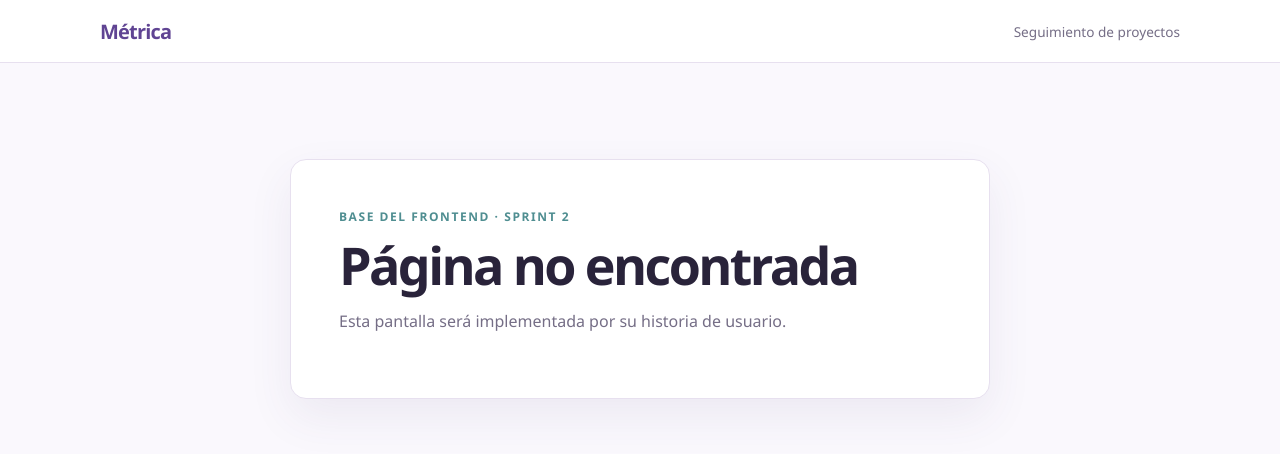
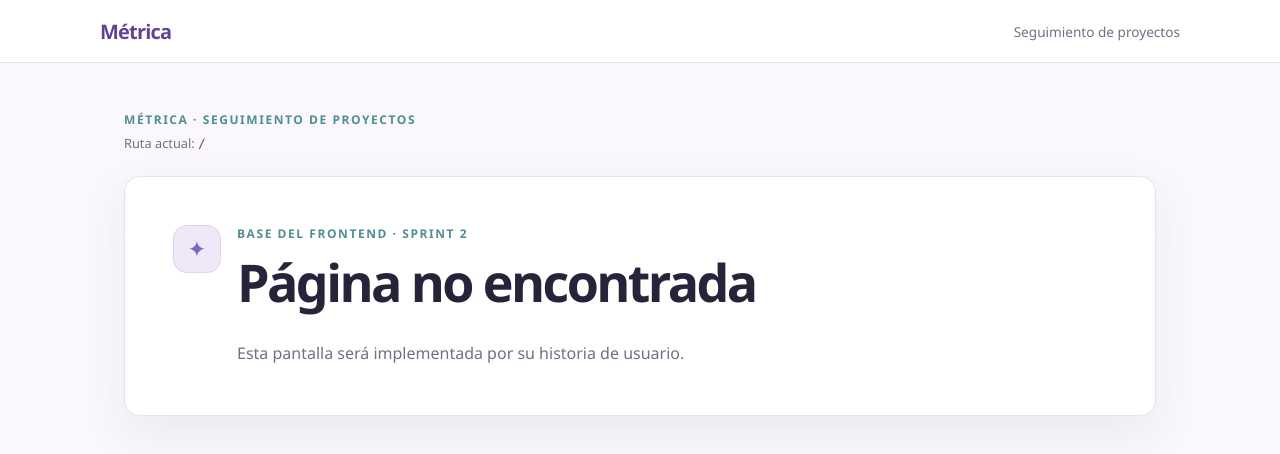
Before and after one commit to MoyaCarlos/seguimiento-medicion, a React (Vite) app in the folder web/: page / in a window 1280 px wide. Shown: the top 454 px of the page. Built offline with nearby package versions, Linux system fonts and the light colour scheme.

Commit message:
REFACTOR: integrar shell visual del frontend
Aprovecha la propuesta de Canvas en la navegación compartida y los placeholders sin introducir dependencias nuevas ni mocks de API.

Co-authored-by: Copilot <223556219+Copilot@users.noreply.github.com>

```diff
--- a/web/src/App.css
+++ b/web/src/App.css
@@ -62,6 +62,59 @@ input {
   padding: 3rem 1.5rem;
 }
 
+.page-stack {
+  display: grid;
+  gap: 1.5rem;
+}
+
+.page-header {
+  align-items: flex-end;
+  display: flex;
+  gap: 1.5rem;
+  justify-content: space-between;
+}
+
+.page-header .eyebrow {
+  margin-bottom: 0.35rem;
+}
+
+.route-context {
+  color: var(--muted);
+  font-size: 0.8rem;
+  margin: 0;
+}
+
+.route-context code {
+  color: var(--lilac-dark);
+  font-family: ui-monospace, SFMono-Regular, Consolas, monospace;
+}
+
+.feature-navigation {
+  background: var(--surface);
+  border: 1px solid var(--line);
+  border-radius: 0.8rem;
+  display: flex;
+  gap: 0.25rem;
+  padding: 0.25rem;
+}
+
+.feature-navigation__item {
+  background: transparent;
+  border: 0;
+  border-radius: 0.55rem;
+  color: var(--muted);
+  cursor: pointer;
+  font-size: 0.8rem;
+  font-weight: 700;
+  padding: 0.65rem 0.8rem;
+}
+
+.feature-navigation__item:hover,
+.feature-navigation__item--active {
+  background: #eee8f8;
+  color: var(--lilac-dark);
+}
+
 .placeholder {
   background: var(--surface);
   border: 1px solid var(--line);
@@ -70,6 +123,42 @@ input {
   margin: 3rem auto;
   max-width: 700px;
   padding: 3rem;
+}
+
+.placeholder--feature {
+  align-items: flex-start;
+  display: grid;
+  gap: 1rem;
+  grid-template-columns: auto 1fr;
+  margin: 0 auto;
+  max-width: none;
+  width: 100%;
+}
+
+.placeholder--feature > p:last-child {
+  grid-column: 2;
+  margin: 0;
+}
+
+.placeholder-icon {
+  align-items: center;
+  background: #eee8f8;
+  border: 1px solid #ded2f0;
+  border-radius: 0.85rem;
+  color: var(--lilac);
+  display: flex;
+  font-size: 1.4rem;
+  height: 3rem;
+  justify-content: center;
+  width: 3rem;
+}
+
+.project-context {
+  margin: 0;
+}
+
+.project-context strong {
+  color: var(--lilac-dark);
 }
 
 .eyebrow {
@@ -164,8 +253,26 @@ h1 {
     padding: 1.5rem 1rem;
   }
 
+  .page-header {
+    align-items: stretch;
+    flex-direction: column;
+    gap: 1rem;
+  }
+
+  .feature-navigation {
+    overflow-x: auto;
+  }
+
+  .feature-navigation__item {
+    flex: 0 0 auto;
+  }
+
   .placeholder {
     margin: 1rem auto;
     padding: 1.75rem;
   }
+
+  .placeholder--feature {
+    grid-template-columns: auto 1fr;
+  }
 }
--- a/web/src/compartido/router/AppRoutes.tsx
+++ b/web/src/compartido/router/AppRoutes.tsx
@@ -1,12 +1,15 @@
 import { useEffect, useState } from 'react'
-import { matchRoute } from './routes'
+import { matchRoute, navigationRoutes } from './routes'
 
 function FeaturePlaceholder({ title, projectId }: { title: string; projectId?: string }) {
   return (
-    <section className="placeholder" aria-labelledby="placeholder-title">
-      <p className="eyebrow">Base del frontend · Sprint 2</p>
-      <h1 id="placeholder-title">{title}</h1>
-      {projectId && <p>Proyecto actual: {projectId}</p>}
+    <section className="placeholder placeholder--feature" aria-labelledby="placeholder-title">
+      <div className="placeholder-icon" aria-hidden="true">✦</div>
+      <div>
+        <p className="eyebrow">Base del frontend · Sprint 2</p>
+        <h1 id="placeholder-title">{title}</h1>
+        {projectId && <p className="project-context">Proyecto actual: <strong>{projectId}</strong></p>}
+      </div>
       <p>Esta pantalla será implementada por su historia de usuario.</p>
     </section>
   )
@@ -23,7 +26,12 @@ export function AppRoutes() {
   }, [])
 
   if (route.feature === 'not-found') {
-    return <FeaturePlaceholder title="Página no encontrada" />
+    return (
+      <div className="page-stack">
+        <PageHeader pathname={pathname} projectId={route.projectId} />
+        <FeaturePlaceholder title="Página no encontrada" />
+      </div>
+    )
   }
 
   const title = route.feature === 'hu04'
@@ -32,5 +40,48 @@ export function AppRoutes() {
       : route.feature === 'hu05' ? 'Sprints'
         : 'Estado del proyecto'
 
-  return <FeaturePlaceholder title={title} projectId={route.projectId} />
+  return (
+    <div className="page-stack">
+      <PageHeader pathname={pathname} projectId={route.projectId} />
+      <FeaturePlaceholder title={title} projectId={route.projectId} />
+    </div>
+  )
 }
+
+function PageHeader({ pathname, projectId }: { pathname: string; projectId?: string }) {
+  const currentProjectId = projectId ?? pathname.match(/^\/projects\/([^/]+)/)?.[1]
+
+  function navigate(path: string) {
+    if (!currentProjectId) return
+    const nextPath = `/projects/${currentProjectId}${path}`
+    window.history.pushState({}, '', nextPath)
+    window.dispatchEvent(new PopStateEvent('popstate'))
+  }
+
+  return (
+    <div className="page-header">
+      <div>
+        <p className="eyebrow">Métrica · Seguimiento de proyectos</p>
+        <p className="route-context">Ruta actual: <code>{pathname}</code></p>
+      </div>
+      {currentProjectId && (
+        <nav className="feature-navigation" aria-label="Historias del Sprint 2">
+          {navigationRoutes.map((item) => {
+            const active = matchRoute(pathname).feature === item.feature
+            return (
+              <button
+                className={`feature-navigation__item${active ? ' feature-navigation__item--active' : ''}`}
+                key={item.feature}
+                onClick={() => navigate(item.path)}
+                type="button"
+                aria-current={active ? 'page' : undefined}
+              >
+                {item.label}
+              </button>
+            )
+          })}
+        </nav>
+      )}
+    </div>
+  )
+}
--- a/web/src/compartido/router/routes.ts
+++ b/web/src/compartido/router/routes.ts
@@ -4,6 +4,13 @@ export type RouteMatch = {
   projectId?: string
   screen?: string
 }
+
+export const navigationRoutes = [
+  { feature: 'hu04' as const, label: 'Proyecto', path: '' },
+  { feature: 'hu01' as const, label: 'Historias', path: '/backlog' },
+  { feature: 'hu05' as const, label: 'Sprints', path: '/sprints' },
+  { feature: 'hu13' as const, label: 'Equipo', path: '/status' },
+]
 
 export const featureRoutes = [
   { feature: 'hu04' as const, paths: ['/projects/:id', '/projects/:id/settings', '/projects/:id/edit'] },
```
Also changed, not shown: 1 other file (tests, documents, lock files or other folders).
